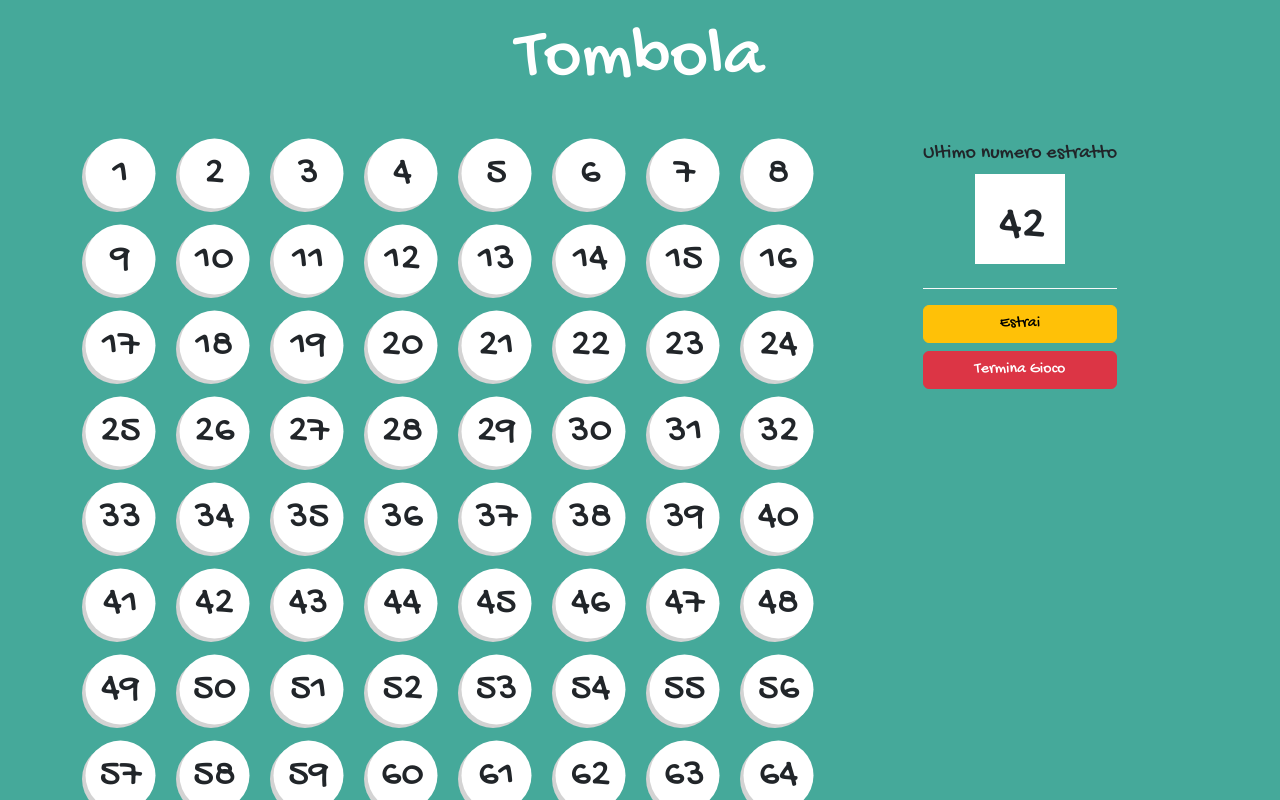
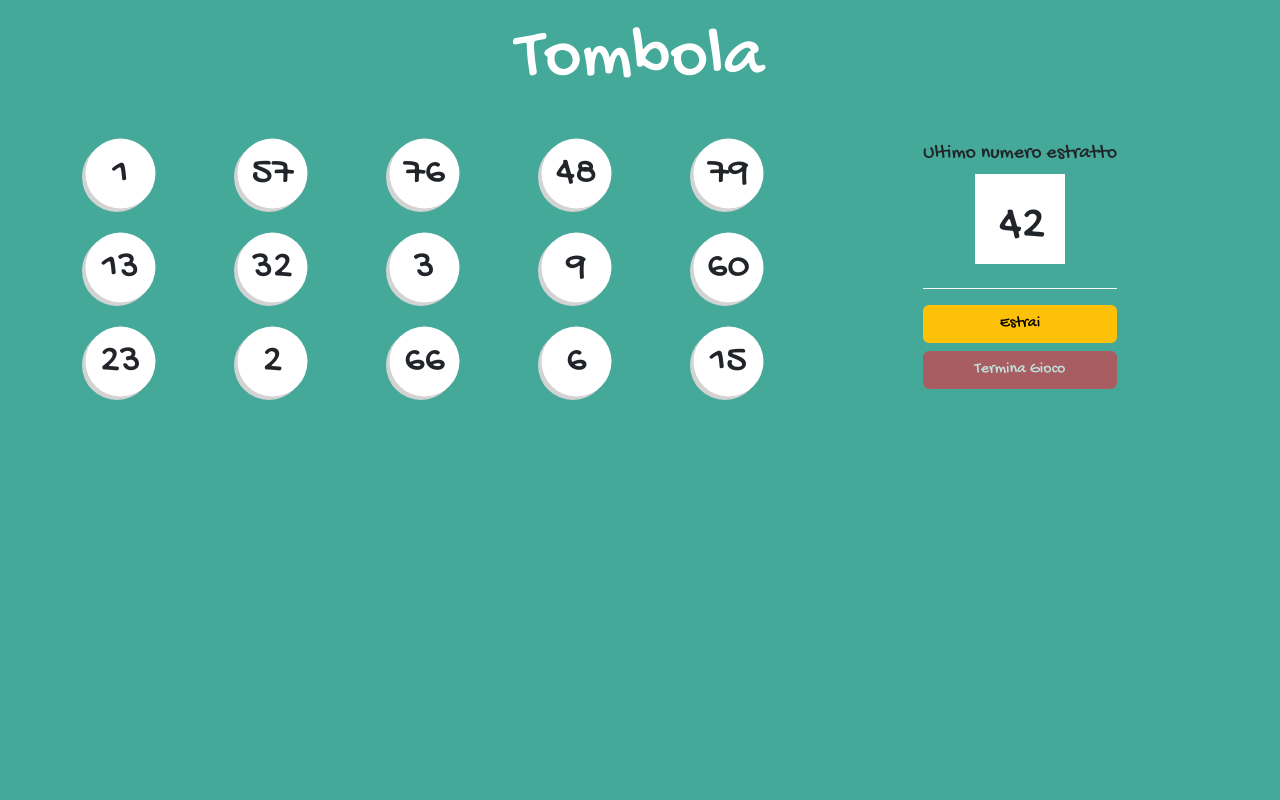
Before and after one commit to ChristianScarabelli/web-tombola, a React (Vite) app: page / in a window 1280 px wide. Both pictures are taken after a click on the button "Estrai". Shown: the top 800 px of the page. Built offline with nearby package versions, Linux system fonts and the light colour scheme; a web font is replaced by a local one.

Commit message:
ADD: 15 different coins, reset game disabled

```diff
--- a/src/components/Coins/Coins.jsx
+++ b/src/components/Coins/Coins.jsx
@@ -1,7 +1,18 @@
+import { useContext } from "react"
+import { GameContext } from "../../contexts/GameContext"
+
 export function Coins({ number }) {
 
+    const { isNumberExtracted } = useContext(GameContext)
 
-    return (
+    return isNumberExtracted(number) ? (
+        <section className="position-relative">
+            <div className="rounded-circle" style={{ width: '70px', height: '70px', backgroundColor: 'red' }}></div>
+            <span className="display-6 rounded-circle d-flex justify-content-center align-items-center position-absolute top-0" style={{ width: '70px', height: '70px', transform: 'translate(5%, -5%)', backgroundColor: 'pink' }}>
+                {number}
+            </span>
+        </section>
+    ) : (
         <section className="position-relative">
             <div className="rounded-circle" style={{ width: '70px', height: '70px', backgroundColor: 'lightgrey' }}></div>
             <span className="display-6 bg-white rounded-circle d-flex justify-content-center align-items-center position-absolute top-0" style={{ width: '70px', height: '70px', transform: 'translate(5%, -5%)' }}>
--- a/src/components/Commands/EndGame.jsx
+++ b/src/components/Commands/EndGame.jsx
@@ -3,9 +3,9 @@ import { GameContext } from "../../contexts/GameContext"
 
 export function EndGame() {
 
-    const { resetGame } = useContext(GameContext)
+    const { resetGame, canResetGame } = useContext(GameContext)
 
     return (
-        <button onClick={resetGame} className="btn btn-danger mt-2">Termina Gioco</button>
+        <button onClick={resetGame} disabled={!canResetGame} className="btn btn-danger mt-2">Termina Gioco</button>
     )
 }
--- a/src/components/Main/Main.jsx
+++ b/src/components/Main/Main.jsx
@@ -13,7 +13,7 @@ export function Main() {
                 <div className="row">
                     {/* Colonna principale per i numeri */}
                     <div className="col-8">
-                        <div className="row row-cols-10 g-3">
+                        <div className="row row-cols-5 g-4">
                             {
                                 coinsNumbers.map(num =>
                                     // uso i numeri come key perchè sono tutti diversi
--- a/src/contexts/GameContext.jsx
+++ b/src/contexts/GameContext.jsx
@@ -10,18 +10,21 @@ export const GameContext = createContext()
 export const arrayDifferentIntNumFromOneToNinety = () => {
     return Array.from({ length: 90 }, (_, i) => i + 1);
 }
-// console.log(arrayDifferentIntNumFromOneToNinety())
 
+// Funzione per prendere 15 numeri casuali unici dall'array dei 90 numeri
+function generateRandomNumbers() {
+    const shuffled = arrayDifferentIntNumFromOneToNinety().sort(() => Math.random() - 0.5) // con sort e math random mescolo l'array
+    return shuffled.slice(0, 15) // prendo solo i primi 15 numeri del nuovo array
+}
 
 // FUNZIONE che gestisce stato e logiche
 export function GameProvider({ children }) {
 
-    // Stato per i numeri del display
+    // Stato per i numeri estratti del display
     const [numbers, setNumbers] = useState([])
 
     // stato per i numeri dei coin
-    const [coinsNumbers, setCoinsNumbers] = useState(arrayDifferentIntNumFromOneToNinety())
-
+    const [coinsNumbers, setCoinsNumbers] = useState(generateRandomNumbers())
 
     // funzione per generare i numeri del display
     const extractNumber = () => {
@@ -39,16 +42,24 @@ export function GameProvider({ children }) {
         setNumbers((prevNumbers) => [...prevNumbers, generatedNum])
     }
 
+    // funzione per regolare i numeri estratti
+    function isNumberExtracted(num) {
+        return numbers.includes(num)
+    }
 
     // funzione per resettare il gioco
     const resetGame = () => {
         if (confirm('Sei sicuro di voler resettare il gioco?')) {
-            setNumbers([])
+            setNumbers([]) // svuoto l'array dei numeri generati nel display
+            setCoinsNumbers(generateRandomNumbers())  // al riavvio genero altri 15 numeri per i coins
         }
     }
 
+    // variabile per definire il permesso di riavviare il gioco
+    const canResetGame = numbers.length >= 15
+
     return (
-        <GameContext.Provider value={{ numbers, extractNumber, resetGame, coinsNumbers }}>
+        <GameContext.Provider value={{ numbers, extractNumber, resetGame, coinsNumbers, isNumberExtracted, canResetGame }}>
             {/* placeholder dei componenti che erediteranno il context */}
             {children}
         </GameContext.Provider>
```
